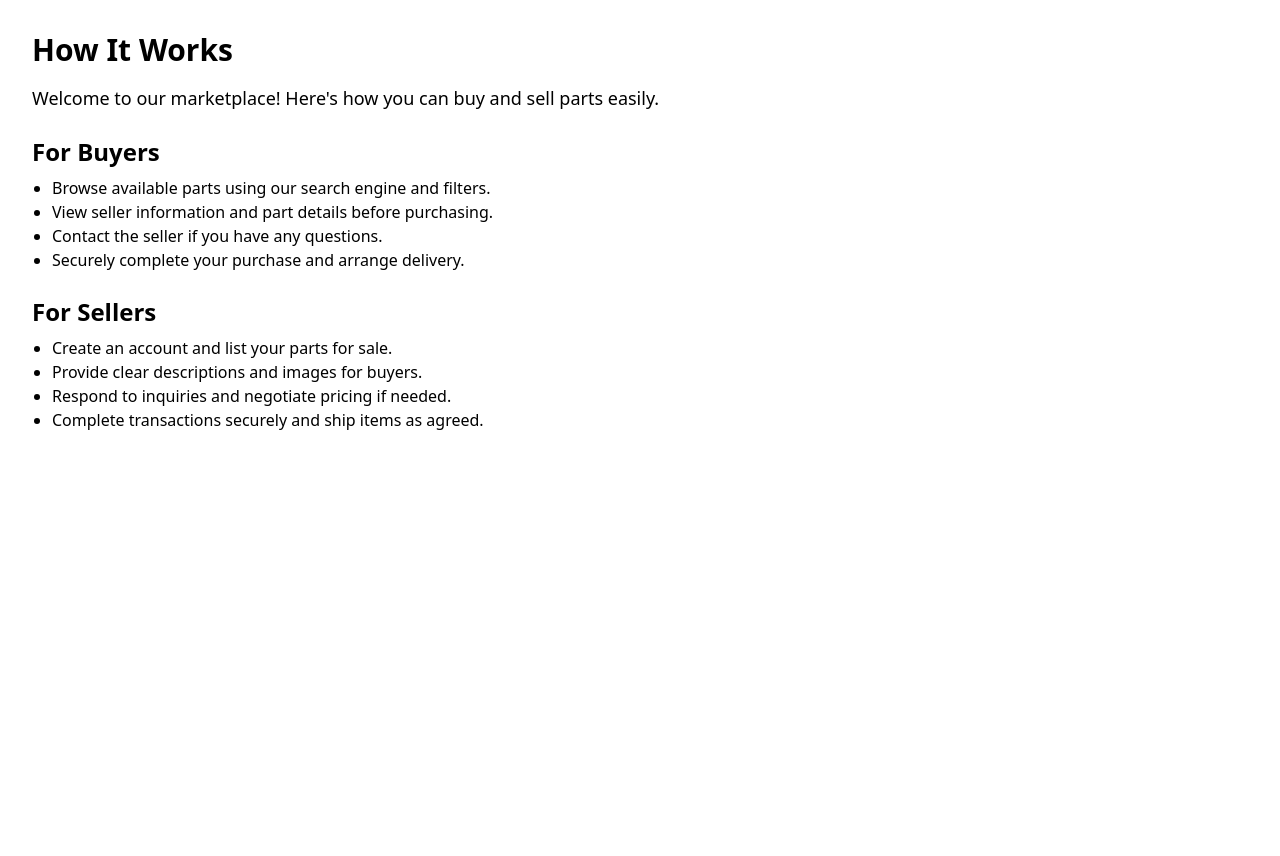
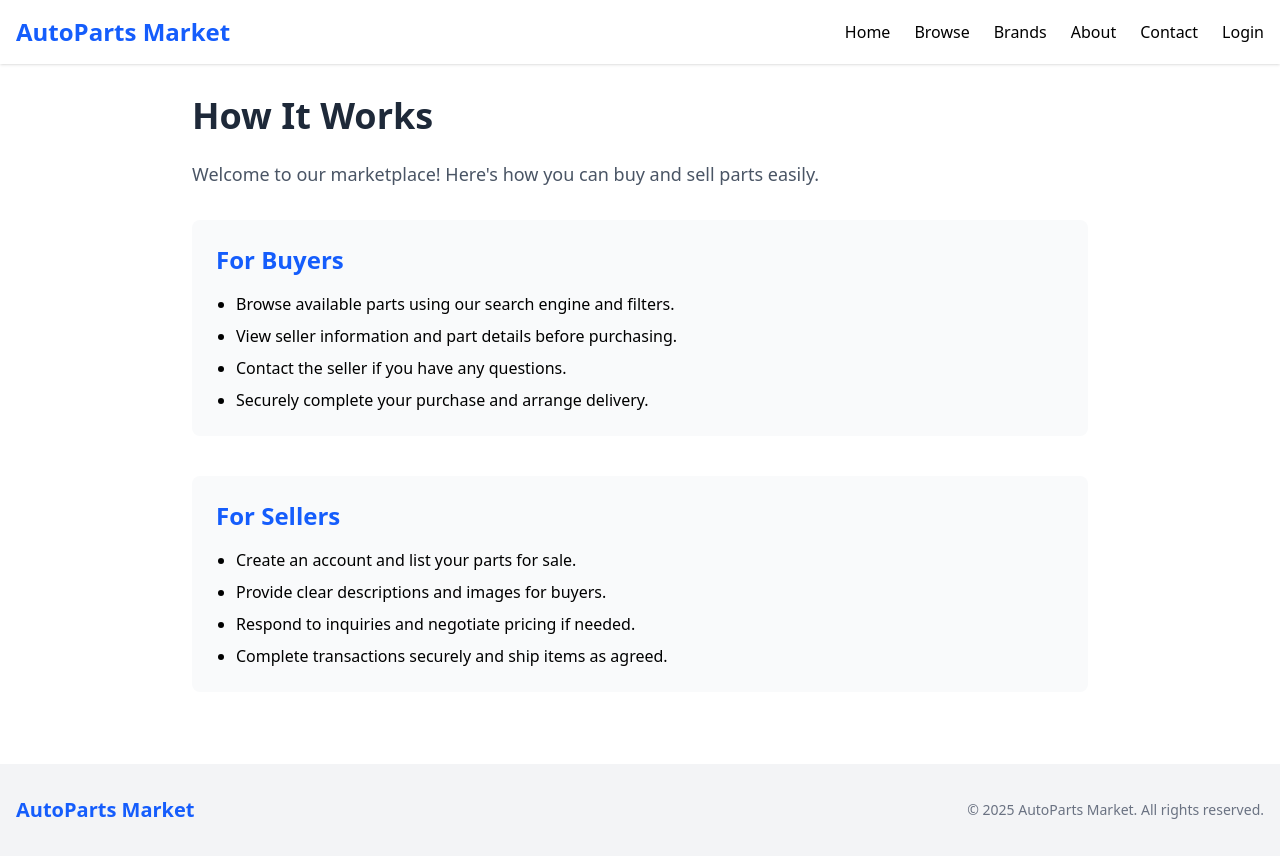
Before and after one commit to klehloenya/v2-auto, a Next.js app: page /how-it-works in a window 1280 px wide. Before the commit the page ends 800 px from the top, so only its background shows below. Built offline with nearby package versions, Linux system fonts and the light colour scheme.

Commit message:
How it works

```diff
--- a/src/app/how-it-works/page.tsx
+++ b/src/app/how-it-works/page.tsx
@@ -1,16 +1,36 @@
 // app/how-it-works/page.tsx
+import Link from 'next/link';
 
 export default function HowItWorks() {
   return (
-      <main className="p-8">
-        <h1 className="text-3xl font-bold mb-4">How It Works</h1>
-        <p className="text-lg">
+    <div className="flex flex-col min-h-screen">
+      {/* Header Section */}
+      <header className="bg-white shadow-sm">
+        <div className="container mx-auto px-4 py-4">
+          <div className="flex justify-between items-center">
+            <span className="text-2xl font-bold text-blue-600">AutoParts Market</span>
+            <nav className="hidden md:flex space-x-6">
+              <Link href="/">Home</Link>
+              <Link href="/browse">Browse</Link>
+              <Link href="/brands">Brands</Link>
+              <Link href="/about">About</Link>
+              <Link href="/contact">Contact</Link>
+              <Link href="/auth/login">Login</Link>
+            </nav>
+          </div>
+        </div>
+      </header>
+
+      <main className="container mx-auto px-4 py-8 flex-grow">
+        <div className="max-w-4xl mx-auto">
+          <h1 className="text-4xl font-bold mb-6 text-gray-800">How It Works</h1>
+          <p className="text-lg text-gray-600 mb-8">
             Welcome to our marketplace! Here's how you can buy and sell parts easily.
           </p>
 
-        <section className="mt-6">
-          <h2 className="text-2xl font-semibold">For Buyers</h2>
-          <ul className="list-disc ml-5 mt-2">
+          <section className="mb-10 bg-gray-50 p-6 rounded-lg">
+            <h2 className="text-2xl font-semibold mb-4 text-blue-600">For Buyers</h2>
+            <ul className="list-disc ml-5 mt-2 space-y-2">
               <li>Browse available parts using our search engine and filters.</li>
               <li>View seller information and part details before purchasing.</li>
               <li>Contact the seller if you have any questions.</li>
@@ -18,15 +38,27 @@ export default function HowItWorks() {
             </ul>
           </section>
 
-        <section className="mt-6">
-          <h2 className="text-2xl font-semibold">For Sellers</h2>
-          <ul className="list-disc ml-5 mt-2">
+          <section className="mb-10 bg-gray-50 p-6 rounded-lg">
+            <h2 className="text-2xl font-semibold mb-4 text-blue-600">For Sellers</h2>
+            <ul className="list-disc ml-5 mt-2 space-y-2">
               <li>Create an account and list your parts for sale.</li>
               <li>Provide clear descriptions and images for buyers.</li>
               <li>Respond to inquiries and negotiate pricing if needed.</li>
               <li>Complete transactions securely and ship items as agreed.</li>
             </ul>
           </section>
+        </div>
       </main>
+
+      {/* Footer Section */}
+      <footer className="bg-gray-100">
+        <div className="container mx-auto px-4 py-8">
+          <div className="flex flex-col md:flex-row justify-between items-center gap-6">
+            <div className="text-xl font-bold text-blue-600">AutoParts Market</div>
+            <div className="text-gray-500 text-sm">© 2025 AutoParts Market. All rights reserved.</div>
+          </div>
+        </div>
+      </footer>
+    </div>
   );
 }
```
Lines whose indentation alone changed are shown as unchanged.
